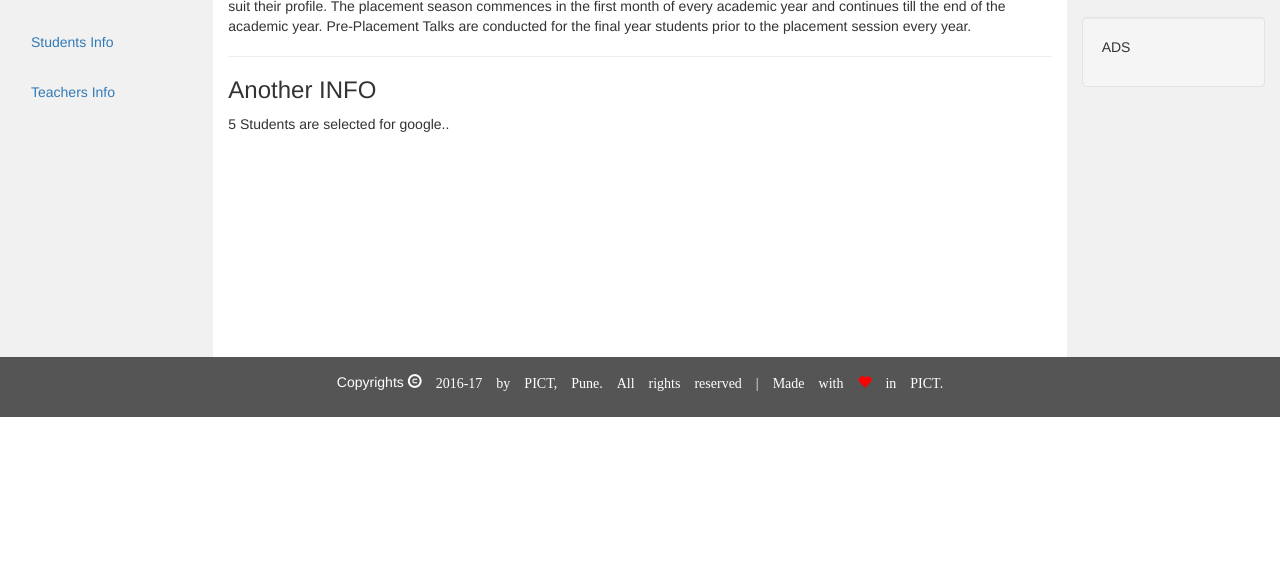
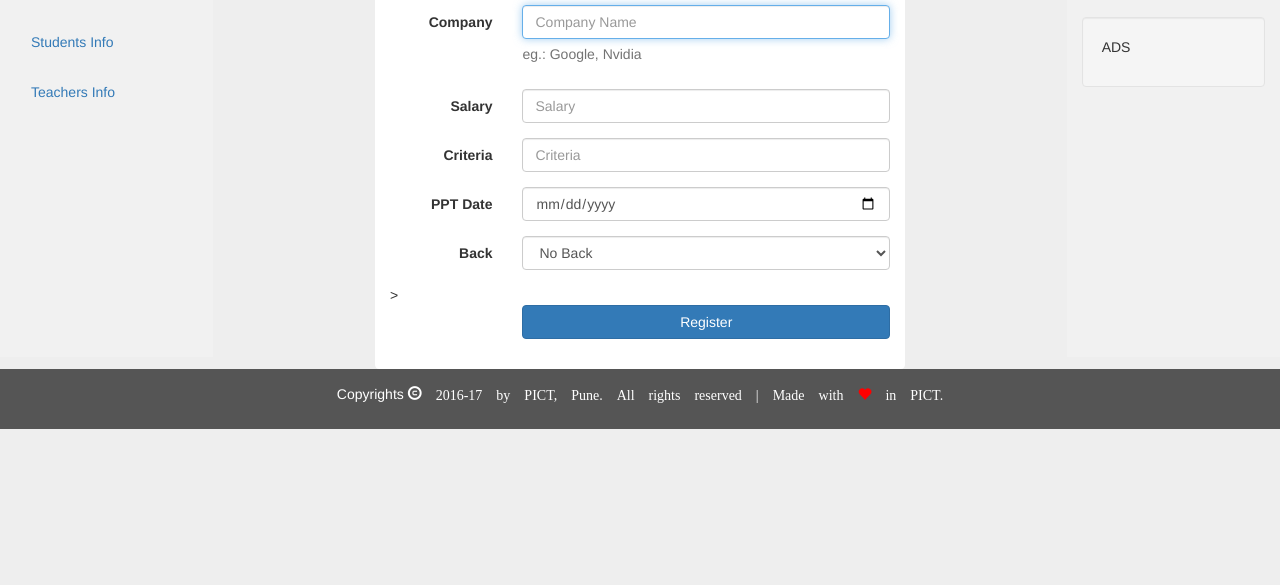
Before and after one commit to khanshiraz/pict_tpo, a plain HTML site: page TPO/form.html in a window 1280 px wide. Shown: the part 215-800 px from the top of the page. Drawn offline with nearby package versions, Linux system fonts and the light colour scheme.

Commit message:
Add files via upload

```diff
--- a/TPO/form.html
+++ b/TPO/form.html
@@ -49,6 +49,23 @@
       }
       .row.content {height:auto;}
     }
+	body {
+    background-color: #eee;
+}
+
+*[role="form"] {
+    max-width: 530px;
+    padding: 15px;
+    margin: 0 auto;
+    background-color: #fff;
+    border-radius: 0.3em;
+}
+
+*[role="form"] h2 {
+    margin-left: 5em;
+    margin-bottom: 1em;
+}
+
   </style>
   </head>
 <body>
@@ -110,15 +127,53 @@
 	  </div>
     </div>
     <div class="col-sm-8 text-left">
-      <h1>Welcome</h1>
-      <p>The Training and Placement cell is headed by Dr. G.S.Mundada (TPO)
-	  who is keen in encouraging students to prefer jobs that better suit their profile.
-	  The placement season commences in the first month of every academic year and continues
-	  till the end of the academic year.
-	  Pre-Placement Talks are conducted for the final year students prior to the placement session every year.</p>
-      <hr>
-      <h3>Another INFO</h3>
-      <p>5 Students are selected for google..</p>
+      <form class="form-horizontal" role="form">
+                <h2>Company Registration</h2>
+                <div class="form-group">
+                    <label for="firstName" class="col-sm-3 control-label">Company</label>
+                    <div class="col-sm-9">
+                        <input type="text" id="firstName" placeholder="Company Name" class="form-control" autofocus>
+                        <span class="help-block">eg.: Google, Nvidia</span>
+                    </div>
+                </div>
+                <div class="form-group">
+                    <label for="text" class="col-sm-3 control-label">Salary</label>
+                    <div class="col-sm-9">
+                        <input type="text" id="salary" placeholder="Salary" class="form-control">
+                    </div>
+                </div>
+                <div class="form-group">
+                    <label for="text" class="col-sm-3 control-label">Criteria</label>
+                    <div class="col-sm-9">
+                        <input type="text" id="criteria" placeholder="Criteria" class="form-control">
+                    </div>
+                </div>
+                <div class="form-group">
+                    <label for="birthDate" class="col-sm-3 control-label">PPT Date</label>
+                    <div class="col-sm-9">
+                        <input type="date" id="birthDate" class="form-control">
+                    </div>
+                </div>
+                <div class="form-group">
+                    <label for="text" class="col-sm-3 control-label">Back</label>
+                    <div class="col-sm-9">
+                        <select id="country" class="form-control">
+                            <option>No Back</option>
+                            <option>1 Back</option>
+                            <option>2 Back</option>
+                            <option>3 Back</option>
+                            <option>4 Backr</option>
+                            <option>5 BAck</option>
+                        </select>
+                    </div>
+                </div> <!-- /.form-group -->
+>
+                <div class="form-group">
+                    <div class="col-sm-9 col-sm-offset-3">
+                        <button type="submit" class="btn btn-primary btn-block">Register</button>
+                    </div>
+                </div>
+            </form> <!-- /form -->
     </div>
     <div class="col-sm-2 sidenav">
       <div class="well">
```
